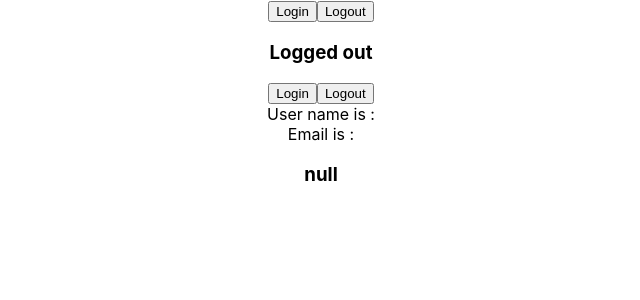
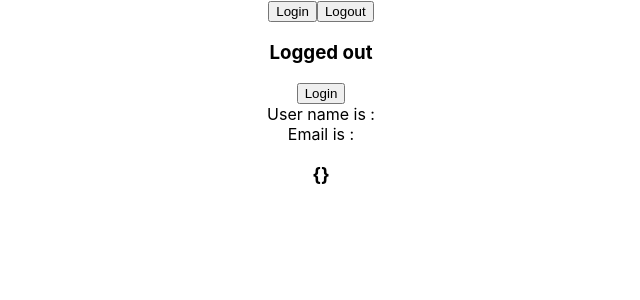
Before and after one commit to Aissa-Dev/React-TypeScript, a React (Create React App) app: page / in a window 1280 px wide. Shown: the top 300 px of the page, without its empty margins (319-959 px from the left). Built offline with nearby package versions, Linux system fonts and the light colour scheme.

Commit message:
useState Type Assertion

```diff
--- a/src/components/state/User.tsx
+++ b/src/components/state/User.tsx
@@ -5,7 +5,7 @@ type AuthUser = {
   email: string;
 };
 export const User = () => {
-  const [user, setUser] = useState<AuthUser | null>(null);
+  const [user, setUser] = useState<AuthUser>({} as AuthUser);
 
   const handleLogin = () => {
     setUser({
@@ -13,14 +13,10 @@ export const User = () => {
       email: "aissadev@gmail.com"
     });
   };
-  const handleLogout = () => {
-    setUser(null);
-  };
 
   return (
     <div>
       <button onClick={handleLogin}>Login</button>
-      <button onClick={handleLogout}>Logout</button>
       <div>User name is : {user?.name}</div>
       <div>Email is : {user?.email}</div>
       <h3>{JSON.stringify(user)}</h3>
```
